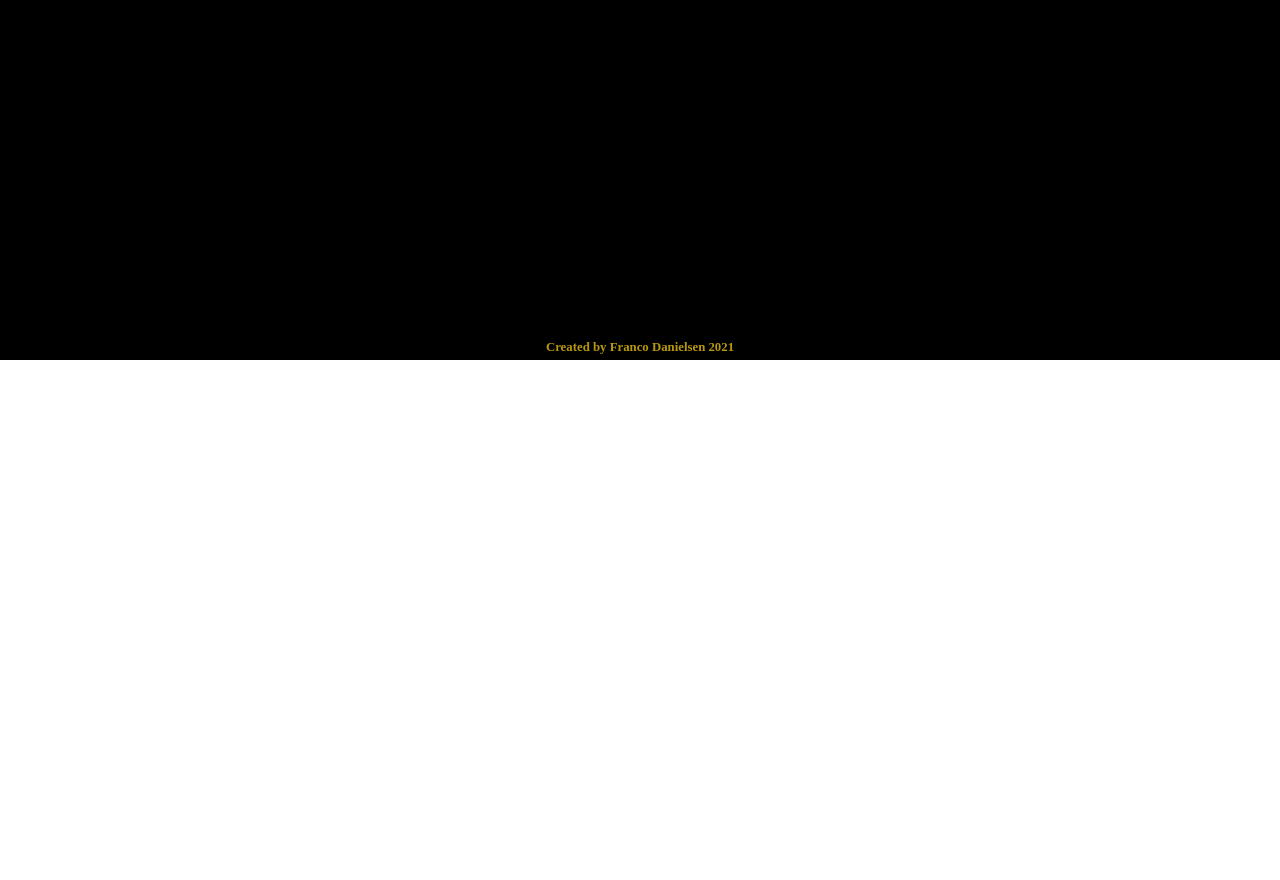
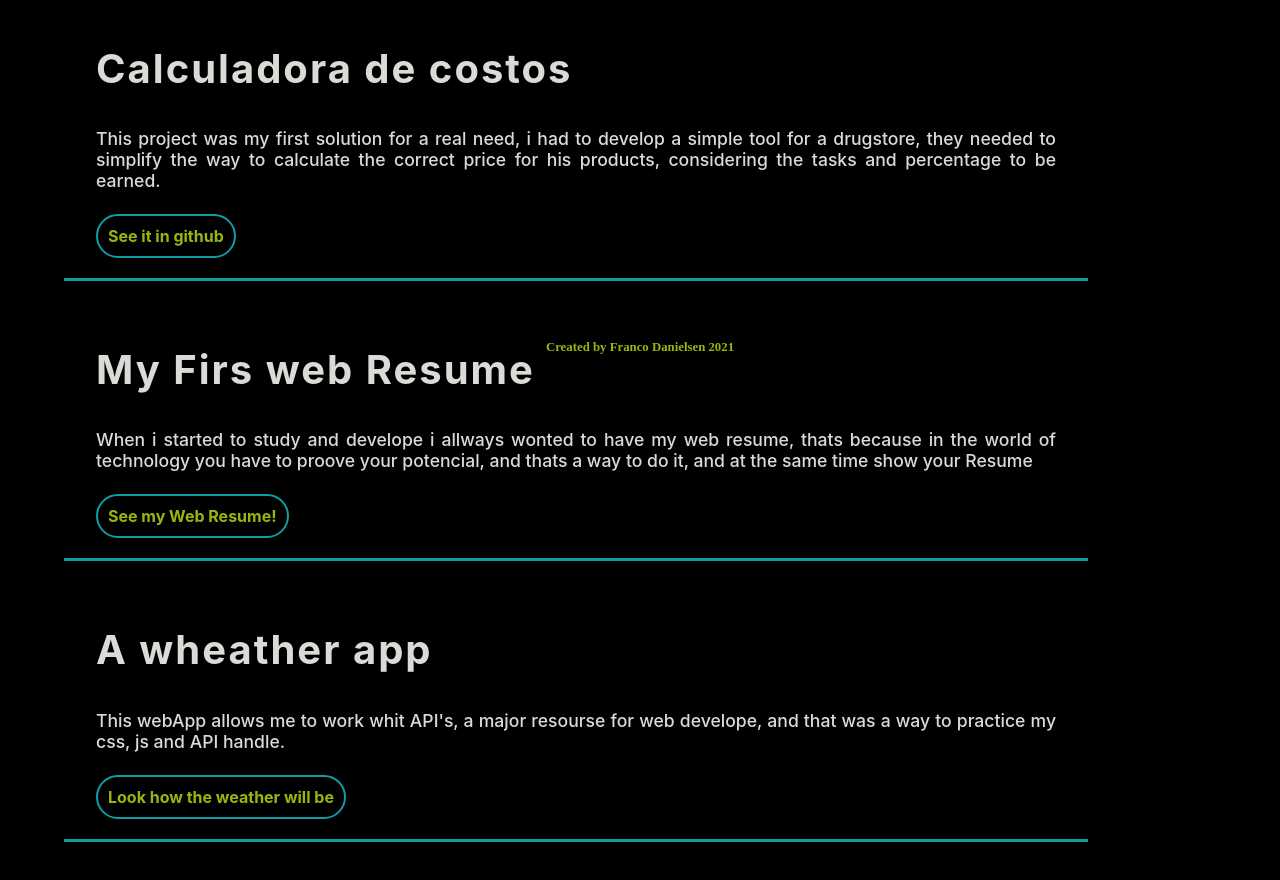
Before and after one commit to francoDani/portfolio, a React (Create React App) app: page /about in a window 1280 px wide. Shown: the part 440-1320 px from the top of the page. Before the commit the page ends 800 px from the top, so only its background shows below. Built offline with nearby package versions, Linux system fonts and the light colour scheme.

Commit message:
adding little project in about page

```diff
--- a/public/index.html
+++ b/public/index.html
@@ -22,7 +22,6 @@
 <body>
   <noscript>You need to enable JavaScript to run this app.</noscript>
   <div id="root"></div>
-  <script src="https://cdnjs.cloudflare.com/ajax/libs/fullPage.js/3.1.1/fullpage.js" integrity="sha512-ptNihUNJI06uiRWfD5k95LX0u1TRwY/22VXxttgTD19a3R8sWDOaRiR4qQH5RofuszYVJJSrsd8jKVyaQtTUww==" crossorigin="anonymous" referrerpolicy="no-referrer"></script>
 </body>
 
 </html>
--- a/src/App.css
+++ b/src/App.css
@@ -2,7 +2,7 @@
   --background-color: #010001;
   --white: #D9DCD6;
   --span-color: #119DA4;
-  --detail-color: #B7990D;
+  --detail-color: #98b70d;
   --animation-var: 1;
   --font: 'Orbitron', sans-serif;
   --secondaryFont: 'Ubuntu Mono', monospace;
@@ -18,12 +18,16 @@
   padding: 0;
   box-sizing: border-box;
 }
+body{
+  overflow-x: hidden;
+}
 
 .landing-container{
   background: var(--background-color);
   max-width: 100vw;
   min-height: 100vh;
 }
+
 
 .landing-container__menu button
 {
@@ -32,7 +36,7 @@
 .landing-container__sign-container
   {
     width: 100vw;
-    color: white;
+    color: var(--white);
     position: absolute;
     top: 0;
     display: flex;
@@ -76,7 +80,19 @@
     color: var(--white);
     font-size: 2.5em;
     transition: .2s;
+
+  }
+  .landing-container__sign-container ul li #a1{
     animation: colors 2s infinite;
+    animation-delay: 1s;
+  }
+  .landing-container__sign-container ul li #a2{
+    animation: colors 2s infinite;
+    animation-delay: .5s;
+  }
+  .landing-container__sign-container ul li #a3{
+    animation: colors 2s infinite;
+    animation-delay: .1.5s;
   }
   @keyframes colors {
     0%{
@@ -84,16 +100,31 @@
 
     }
     50%{
-      color: var(--white);
+      color: var(--span-color);
+      transform: scale(1.05);
     }
     100%{
       color: white;
     }
   }
 
-  .landing-container__sign-container ul li a:hover
+  .landing-container__sign-container ul li #a1:hover
   {
-    font-size: 3em;
+    transform: scale(1.1);
+    animation: none;
+    color: var(--detail-color);
+  }
+  .landing-container__sign-container ul li #a2:hover
+  {
+    transform: scale(1.1);
+    animation: none;
+    color: var(--detail-color);
+  }
+  .landing-container__sign-container ul li #a3:hover
+  {
+    transform: scale(1.1);
+    animation: none;
+    color: var(--detail-color);
   }
 
 .landing-container__menu .navContainer ul
@@ -135,7 +166,7 @@
 {
   background: var(--background-color);
   margin-top: 2em;
-  padding: 1em;
+  padding: 2em;
 }
 .landing-container__about-container h1
 {
@@ -160,9 +191,12 @@
 {
   color: var(--white);
   font-size: 1.1em;
+  font-weight: 500;
   text-align: justify;
   margin-top: 2em;
+  margin-bottom: 1em;
 }
+
 .landing-container__about-container a
 {
   text-decoration: none;
@@ -179,18 +213,36 @@
   border-color: var(--detail-color);
 }
 
+.landing-container__about-container__work div
+{
+  width: 80vw;
+  min-height: auto;
+  margin: 2em;
+  padding: 2em;
+  border-bottom: solid 3px var(--span-color);
+  transition: .5s;
+}
+.landing-container__about-container__work p
+{
+  margin-bottom: 2em;
+
+}
+
+
 .laning-container__footer
 {
   color: var(--detail-color);
   font-weight: bold;
   font-size: .8em;
   font-family: 'Times New Roman', Times, serif;
-  position: absolute;
+  position: fixed;
   bottom: 5px;
   width: 100%;
   text-align: center;
 
 }
+
+
 
 
 /*-------------------MOBILE VERSION---------------------------*/
@@ -227,6 +279,7 @@
 
 .landing-container__menu .navContainer{
   display: none;
+
 }
   .landing-container__menu .navContainer.hidden
 {
@@ -241,6 +294,7 @@
   transition: 1s;
   transform: translate(100%);
   z-index: 40;
+
 }
   .landing-container__menu .navContainer.show button
 {
@@ -256,6 +310,7 @@
   .landing-container__menu .hiddenBtn
 {
   display: none;
+
 }
   .landing-container__menu .navContainer ul i
 {
@@ -277,4 +332,20 @@
     position: absolute;
     top: 0;
   }
+  .landing-container__about-container__work
+  {
+    width: 80vw;
+    display: flex;
+    justify-content: center;
+    align-items: center;
+    flex-direction: column;
+  }
+  .landing-container__about-container__work div
+  {
+    padding-bottom: 2em;
+    border-top: solid 2px var(--span-color);
+    border-bottom: solid 2px var(--span-color);
+    width: 80vw;
+    margin-top: 3em;
+  }
 }
--- a/src/components/aboutMe.jsx
+++ b/src/components/aboutMe.jsx
@@ -10,11 +10,30 @@ const aboutMe = () => {
                 I am a very proactive person, always looking for a way to improve and complement my knowledge. Not knowing
                 is a temporary state if you have the initiative.</p>
             <p>Do you like to download my CV? </p><br />
-            <a href="\assets\FrancosResume.pdf" download>Download CV</a>
+            <a href=".\assets\FrancosResume.pdf" download>Download CV</a><br/>
             <secction  className="landing-container__about-container__work">
-                <div className="card 1"></div>
-                <div className="card 2"></div>
-                <div className="card 3"></div>
+                <div className="card 1">
+                    <h1>Calculadora de costos</h1>
+                    <p>This project was my first solution for a real need, i had to develop a simple tool for a drugstore, they needed to
+                        simplify the way to calculate the correct price for his products, considering the tasks and percentage to be earned.
+                    </p>
+                    <a href="https://github.com/francoDani/costcalculator">See it in github</a>
+                </div>
+                <div className="card 2">
+                    <h1>My Firs web Resume</h1>
+                    <p>When i started to study and develope i allways wonted to have my web resume, thats because in the
+                        world of technology you have to proove your potencial, and thats a way to do it, and at the same time show
+                        your Resume
+                    </p>
+                    <a href="https://github.com/francoDani/personalresume">See my Web Resume!</a>
+                </div>
+                <div className="card 3">
+                    <h1>A wheather app</h1>
+                    <p>This webApp allows me to work whit API's, a major resourse for web develope, and that was a way to practice
+                        my css, js and API handle.
+                    </p>
+                    <a href="https://github.com/francoDani/weatherapp">Look how the weather will be</a>
+                </div>
             </secction>
         </div>
     )
--- a/src/components/landing-container.jsx
+++ b/src/components/landing-container.jsx
@@ -9,6 +9,7 @@ import {
     Route,
     Link
 } from "react-router-dom";
+import Projects from './projects';
 
 const landingContainer = () => {
     const change = () => {
@@ -20,12 +21,16 @@ const landingContainer = () => {
                 <Menu />
 
                 <Switch >
+                    <Route path="/projects" >
+                        <Projects />
+                    </Route>
                     <Route path="/about">
                         <AboutMe />
                     </Route>
                     <Route path="/" >
                         <Presentation />
                     </Route>
+
                 </Switch>
             </div>
         </Router>
--- a/src/components/presentation.jsx
+++ b/src/components/presentation.jsx
@@ -10,9 +10,9 @@ const presentation = () => {
                 <h1 className="name">Franco <span>Danielsen</span></h1>
                 <h2 className="frontend">Frontend web Developer</h2>
                 <ul>
-                    <li><a href="https://instagram.com/francodanielsen" target="_blank"><FontAwesomeIcon icon={faInstagram} href="" /></a></li>
-                    <li><a href="https://github.com/francoDani" target="_blank"><FontAwesomeIcon icon={faGit} /></a></li>
-                    <li><a href="https://www.linkedin.com/in/francodanielsen" target="_blank"><FontAwesomeIcon icon={faLinkedin} /></a></li>
+                    <li><a href="https://instagram.com/francodanielsen" target="_blank"><FontAwesomeIcon icon={faInstagram} href="" id="a1"/></a></li>
+                    <li><a href="https://github.com/francoDani" target="_blank"><FontAwesomeIcon icon={faGit}id="a2" /></a></li>
+                    <li><a href="https://www.linkedin.com/in/francodanielsen" target="_blank"><FontAwesomeIcon icon={faLinkedin} id="a3"/></a></li>
                 </ul>
         </div>
     )
--- a/src/components/projects.jsx
+++ b/src/components/projects.jsx
@@ -0,0 +1,8 @@
+
+const projects = () =>{
+    return  <div >
+        <h1 className="name" >PROJECTS</h1>
+    </div>
+}
+
+export default projects;
--- a/src/views/main.jsx
+++ b/src/views/main.jsx
@@ -1,6 +1,5 @@
 import React from 'react'
 import LandingContainer from '../components/landing-container'
-
 
 class main extends React.Component {
     render() {
```
Lines whose indentation alone changed are shown as unchanged.
